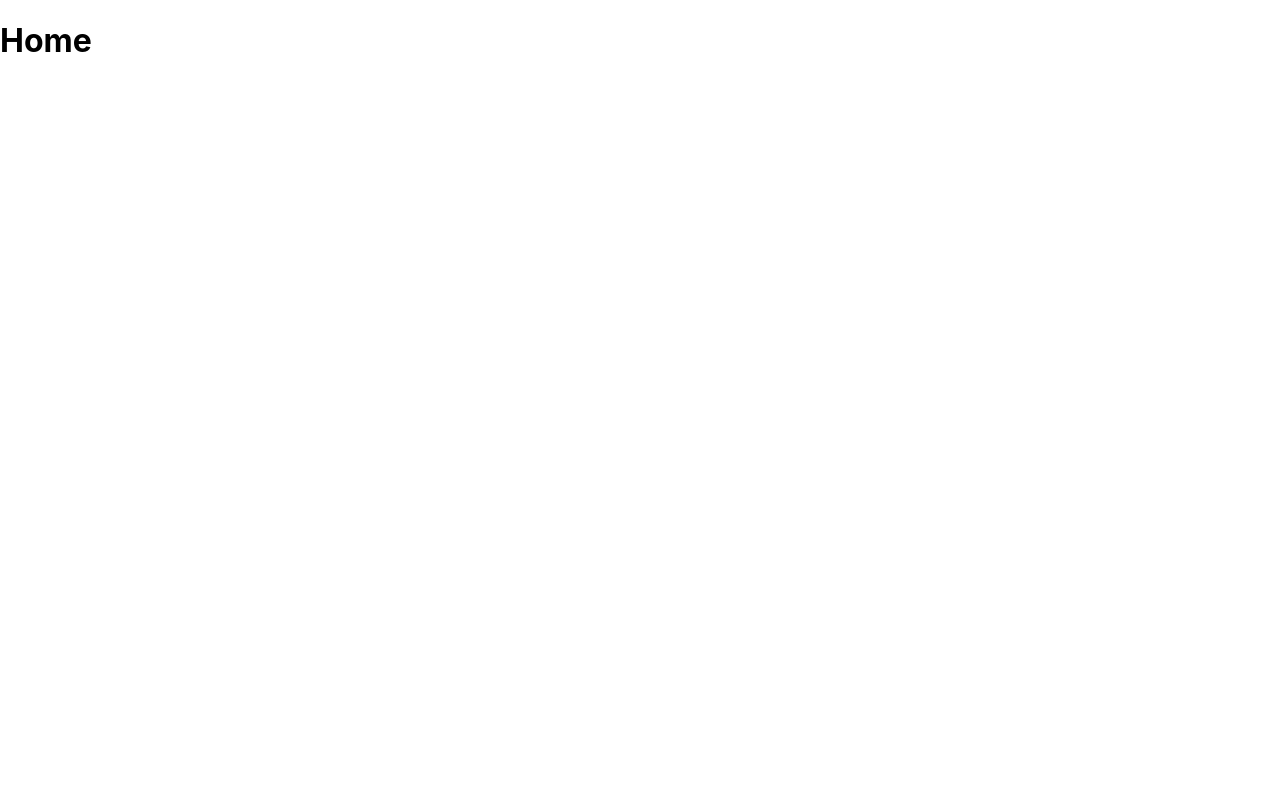
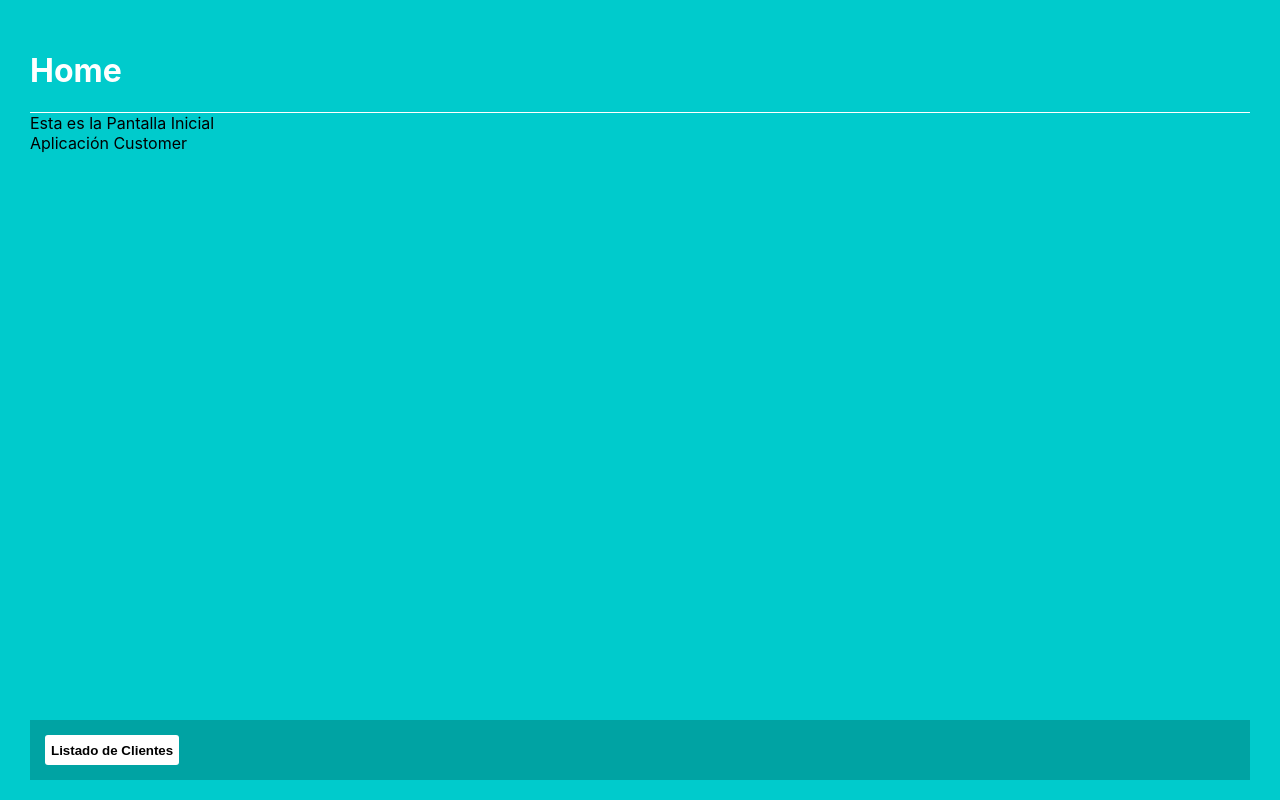
Before and after one commit to irwinet/app_react_customer, a React (Create React App) app: page / in a window 1280 px wide. Built offline with nearby package versions, Linux system fonts and the light colour scheme.

Commit message:
Refactor version router v6 - HomeContainer

```diff
--- a/package.json
+++ b/package.json
@@ -8,7 +8,7 @@
     "@testing-library/user-event": "^13.5.0",
     "react": "^18.2.0",
     "react-dom": "^18.2.0",
-    "react-router-dom": "^4.2.2",
+    "react-router-dom": "^6.3.0",
     "react-scripts": "5.0.1",
     "web-vitals": "^2.1.4"
   },
--- a/src/App.js
+++ b/src/App.js
@@ -1,12 +1,12 @@
 import { Component } from 'react';
 import {
-  Link,
   BrowserRouter as Router,
   Route,
-  Switch
+  Routes
 } from 'react-router-dom'
 import logo from './logo.svg';
 import './App.css';
+import HomeContainer from './containers/HomeContainer';
 
 class App extends Component {
 
@@ -27,15 +27,24 @@ class App extends Component {
       //     <Link to="/customers/1">Customer 1</Link>
       //   </div>
       // </Router>
+
+      // <Router>
+      //   <div>
+      //     <Route exact path="/" component={HomeContainer}></Route>
+      //     <Route exact path="/customers" component={this.renderCustomerListContainer}></Route>
+      //     <Switch>
+      //       <Route path="/customers/new" component={this.renderCustomerNewContainer}></Route>
+      //       <Route path="/customers/:dni" component={this.renderCustomerContainer}></Route>
+      //     </Switch>
+      //   </div>
+      // </Router>
       <Router>
-        <div>
-          <Route exact path="/" component={this.renderHome}></Route>
-          <Route exact path="/customers" component={this.renderCustomerListContainer}></Route>
-          <Switch>
-            <Route path="/customers/new" component={this.renderCustomerNewContainer}></Route>
-            <Route path="/customers/:dni" component={this.renderCustomerContainer}></Route>
-          </Switch>
-        </div>
+        <Routes>
+          <Route exact path="/" element={<HomeContainer />}></Route>
+          <Route exact path="/customers" element={this.renderCustomerListContainer()}></Route>
+          <Route path="/customers/new" element={this.renderCustomerNewContainer()}></Route>
+          <Route path="/customers/:dni" element={this.renderCustomerContainer()}></Route>
+        </Routes>
       </Router>
     )
   };
--- a/src/containers/HomeContainer.js
+++ b/src/containers/HomeContainer.js
@@ -1,16 +1,40 @@
-import React from 'react'
+import React, { Component } from 'react'
 import PropTypes from 'prop-types'
 import { Link } from 'react-router-dom'
+import AppFrame from '../components/AppFrame'
+import CustomersActions from '../components/CustomersActions'
 
-const HomeContainer = props => {
-  return (
-    <div>
-        <h1>Home</h1>
-        <Link to="/customers">Listado de Clientes</Link>
-    </div>
-  )
+/*
+<h1>Home</h1>
+<Link to="/customers">Listado de Clientes</Link>
+*/
+
+class HomeContainer extends Component {
+
+    handlerClick = () => {
+        console.log("handlerClick")
+    }
+
+    render() {
+        return (
+            <div>
+                <AppFrame
+                    header='Home'
+                    body={
+                        <div>
+                            Esta es la Pantalla Inicial
+                            <CustomersActions>
+                                <button onClick={this.handlerClick}>Listado de Clientes</button>
+                            </CustomersActions>
+                        </div>
+                    }></AppFrame>
+            </div>
+        )
+    }
 }
 
-HomeContainer.propTypes = {}
+HomeContainer.propTypes = {
+
+}
 
 export default HomeContainer
--- a/src/index.css
+++ b/src/index.css
@@ -11,3 +11,166 @@ code {
   font-family: source-code-pro, Menlo, Monaco, Consolas, 'Courier New',
     monospace;
 }
+
+/* body {
+  margin: 0;
+  padding: 0;
+  font-family: sans-serif;
+} */
+
+
+.app-frame {
+  margin: 0;
+  padding: 30px;
+  box-sizing: border-box;
+  width: 100vw;
+  height: 100vh;
+  background: #00cbcc;
+}
+
+.customers-actions {
+  margin: 0;
+  position: absolute;
+  bottom: 20px;
+  left: 30px;
+  background: rgba(0,0,0,0.2);
+  padding: 10px;
+  width: calc(100% - 80px);
+}
+
+.customers-actions button {
+  background: white;
+  min-width: 100px;
+  height: 30px;
+  margin: 5px;
+  border-style: none;
+  border-radius: 3px;
+  font-weight: bolder;
+}
+
+.customers-actions button:hover {
+  background: #F0F0F0;
+  border-style: solid;
+}
+
+.customers-list .customers-list-item {
+  width: 100%;
+  background: #FFF;
+  transition: 500ms;
+  height: 40px;
+}
+
+.customers-list .customers-list-item:nth-child(even) {
+  background: #EEE;
+}
+
+.customers-list .customers-list-item:hover {
+  background: #84adad3a;
+  border: 1px solid;
+}
+
+.customers-list-item .field {
+  width: 160px;
+  margin: 1px;
+  padding: 4px;
+  overflow: hidden;
+  display: inline-block;
+  line-height: 40px;
+}
+.customers-list-item .field:first-child {
+  width: 70%;
+  margin: 0;
+  box-sizing: border-box;
+}
+
+.customers-list-item .field {
+  width: 15%;
+  margin: 0;
+  box-sizing: border-box;
+}
+
+
+.customers-list-item .field:first-child > a {
+  color: #222;
+  text-decoration: none;
+  font-weight: bolder;
+}
+
+.customers-list-item .field a {
+  color: #666;
+  text-decoration: none;
+
+}
+
+.app-frame p {
+  color: white;
+  font-size: 10px;
+  font-style: italic;
+}
+
+.app-frame form {
+  width: 100%;
+  background: rgba(255,255,255,0.5);
+  padding: 20px;
+  box-sizing: border-box;
+  border-radius: 5px;
+}
+
+.app-frame form label {
+  width: 100%;
+  display: inline-block;
+  margin-top: 10px;
+  color: rgba(0,0,0,0.7);
+  font-size: 12px;
+}
+
+.app-frame form input {
+  font-size: 18px;
+  font-style: bolder;
+}
+
+.app-frame form span {
+  color: red;
+  margin: 5px;
+  font-size: 10px;
+  font-style: italic;
+}
+
+
+.app-header {
+  border: 0;
+  border-bottom: 1px;
+  border-style: solid;
+  border-color: white;
+}
+
+.app-header h1 {
+  color: white;
+}
+
+.app-frame h2 {
+  font-weight: lighter;
+  font-size: 1.3em;
+}
+
+img {
+  border-radius: 4px;
+  padding-top: 20px;
+  padding-bottom: 20px;
+  overflow: hidden;
+  height: 300px;
+  margin: 0 auto;
+  display: block;
+}
+
+.customer-data strong {
+  width: 100%;
+  display: inline-block;
+  margin-top: 10px;
+  color: #333;
+  font-size: 11px;
+}
+
+.customer-data strong {
+  font-size: 20px;
+}
--- a/src/index.js
+++ b/src/index.js
@@ -6,7 +6,9 @@ import reportWebVitals from './reportWebVitals';
 
 const root = ReactDOM.createRoot(document.getElementById('root'));
 root.render(
-    <App />
+    <React.StrictMode>
+        <App />
+    </React.StrictMode>
 );
 
 // If you want to start measuring performance in your app, pass a function
```
Also changed, not shown: 1 other file (tests, documents, lock files or other folders).
